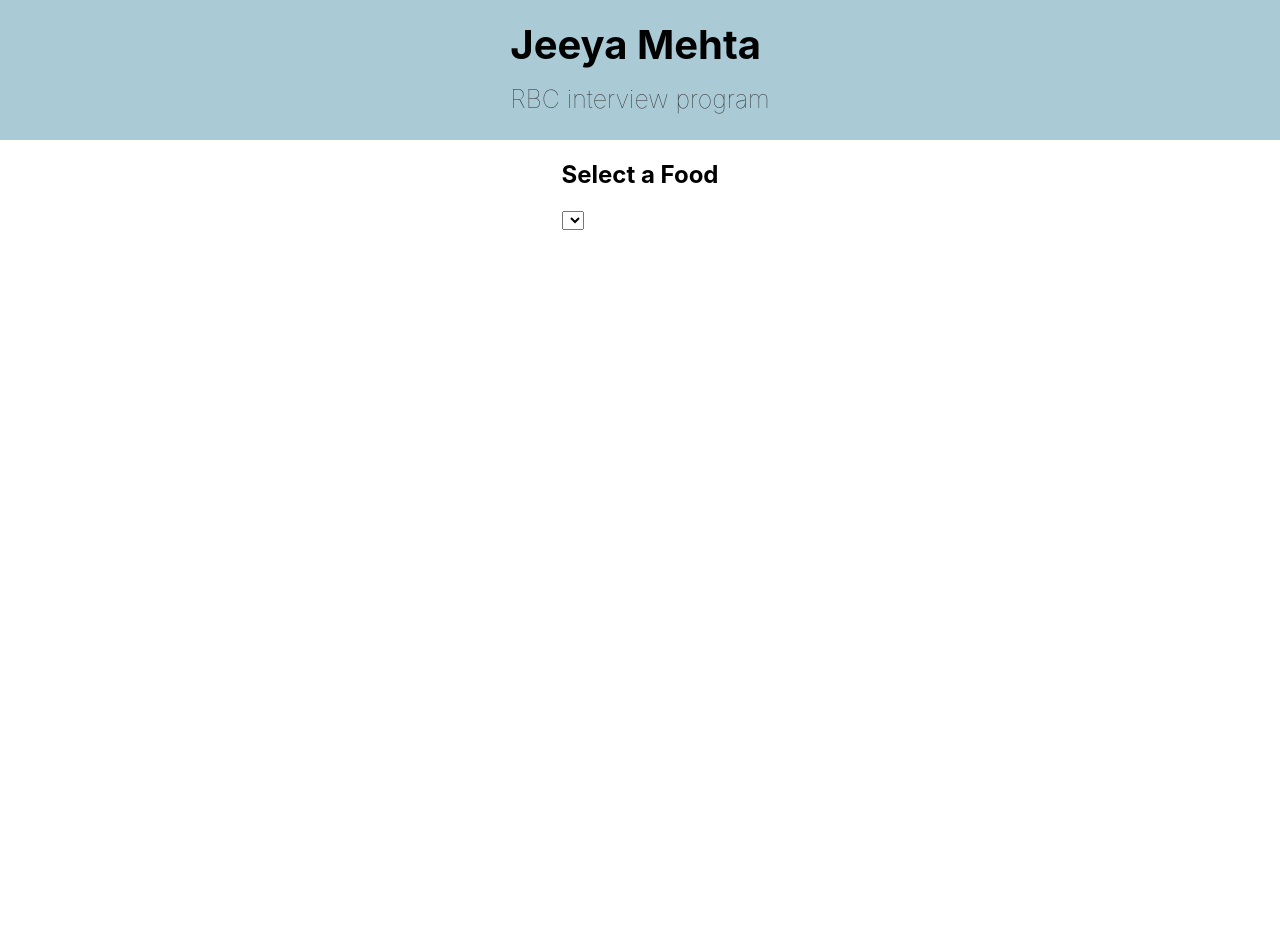
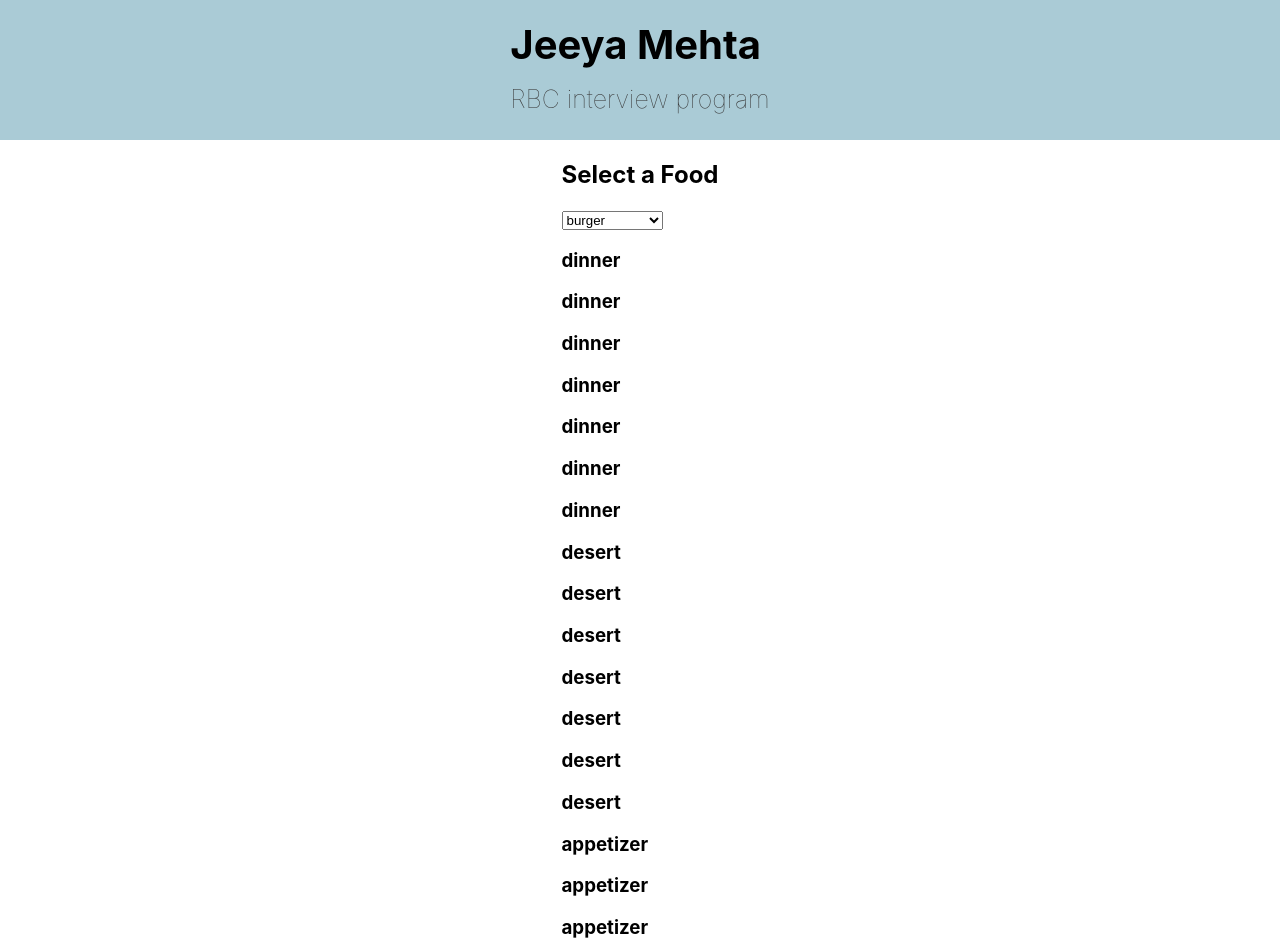
Before and after one commit to jeeyamehta/rbc-interview-ui, a React (Create React App) app: page / in a window 1280 px wide. Shown: the top 952 px of the page. Before the commit the page ends 800 px from the top, so only its background shows below. Built offline with nearby package versions, Linux system fonts and the light colour scheme.

Commit message:
WIP onchange

```diff
--- a/src/App.js
+++ b/src/App.js
@@ -32,17 +32,22 @@ const MainContent = styled.div`
 
 function App() {
   const dictObj = JSON.parse(JSON.stringify(dictionary.food));
-  console.log(dictObj);
   return (
     <Container>
       <Header />
       <SubContent>
         <MainContent>
-          <Dropdown options={dictObj} title={"Select a Food"} option={dictObj.key} label={dictObj.food}/>
+          <Dropdown
+            options={dictObj}
+            title={"Select a Food"}
+            name={dictObj.name}
+            foodType={dictObj.foodType}
+          />
         </MainContent>
       </SubContent>
     </Container>
   );
+
 }
 
 export default App;
--- a/src/App/dictionary.json
+++ b/src/App/dictionary.json
@@ -1,64 +1,84 @@
 {
     "food":[
         {
-            "burger": "dinner"
+            "name": "burger",
+            "foodType": "dinner"
         },
         {
-            "lasagna": "dinner"
+            "name": "lasagna",
+            "foodType": "dinner"
         },
         {
-            "pasta": "dinner"
+            "name": "pasta",
+            "foodType": "dinner"
         },
         {
-            "steak": "dinner"
+            "name": "steak",
+            "foodType": "dinner"
         },
         {
-            "sushi": "dinner"
+            "name": "sushi",
+            "foodType": "dinner"
         },
         {
-            "chicken": "dinner"
+            "name": "chicken",
+            "foodType": "dinner"
         },
         {
-            "pizza": "dinner"
+            "name": "pizza",
+            "foodType": "dinner"
         },
         {
-            "apple pie": "desert"
+            "name": "apple pie",
+            "foodType": "desert"
         },
         {
-            "ice cream": "desert"
+            "name": "ice cream",
+            "foodType": "desert"
         },
         {
-            "brownie": "desert"
+            "name": "brownie",
+            "foodType": "desert"
         },
         {
-            "cookie": "desert"
+            "name": "cookie",
+            "foodType": "desert"
         },
         {
-            "cake": "desert"
+            "name": "cake",
+            "foodType": "desert"
         },
         {
-            "creme brule": "desert"
+            "name": "creme brule",
+            "foodType": "desert"
         },
         {
-            "chocolate": "desert"
+            "name": "chocolate",
+            "foodType": "desert"
         },
         {
-            "salad": "appetizer"
+            "name": "salad",
+            "foodType": "appetizer"
         },
         {
-            "calamari": "appetizer"
+            "name": "calamari",
+            "foodType": "appetizer"
         },
         {
-            "garlic bread": "appetizer"
+            "name": "garlic bread",
+            "foodType": "appetizer"
         },
         {
-            "nachos": "appetizer"
+            "name": "nachos",
+            "foodType": "appetizer"
         },
         {
-            "chips and dip": "appetizer"
+            "name": "chips and dip",
+            "foodType": "appetizer"
         },
         {
-            "fries": "appetizer"
+            "name": "fries",
+            "foodType": "appetizer"
         }
     ]
 }
--- a/src/App/dropdown.js
+++ b/src/App/dropdown.js
@@ -1,20 +1,16 @@
 import React from "react";
-import styled from 'styled-components';
 
-const StyledSelect = styled.div`
-  justify-content: center;
-`;
-
-const Dropdown = ({ options, title, label }) => (
+const Dropdown = ({ options, title, value }) => (
   <div>
     <h2>{title}</h2>
-    <StyledSelect>
     <select>
       {options.map(option => (
-        <option>{label}</option>
+        <option>{option.name}</option>
       ))}
     </select>
-    </StyledSelect>
+    {options.map(option => (
+    <h3>{option.foodType}</h3>
+    ))}
   </div>
 );
 
```
